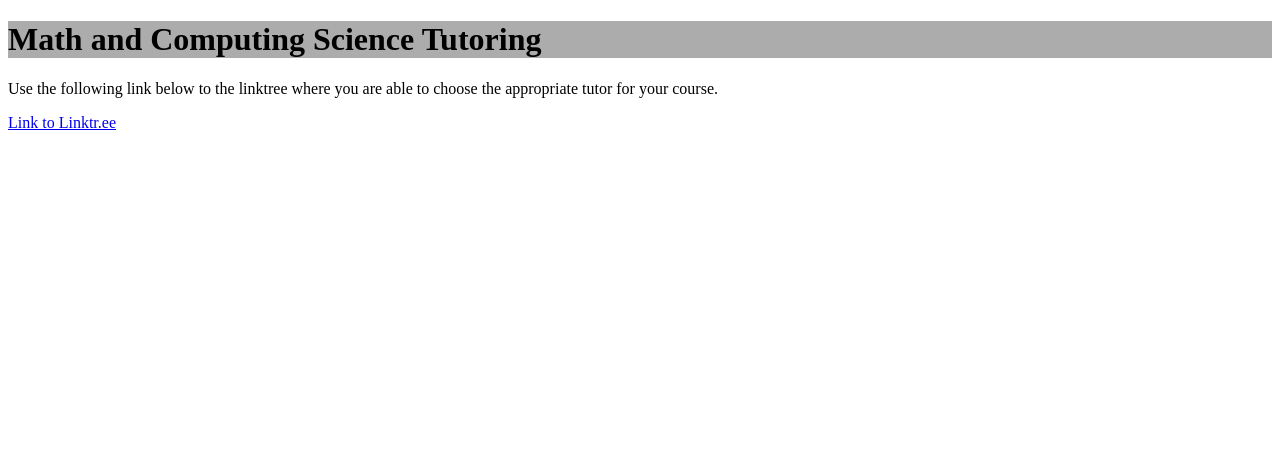
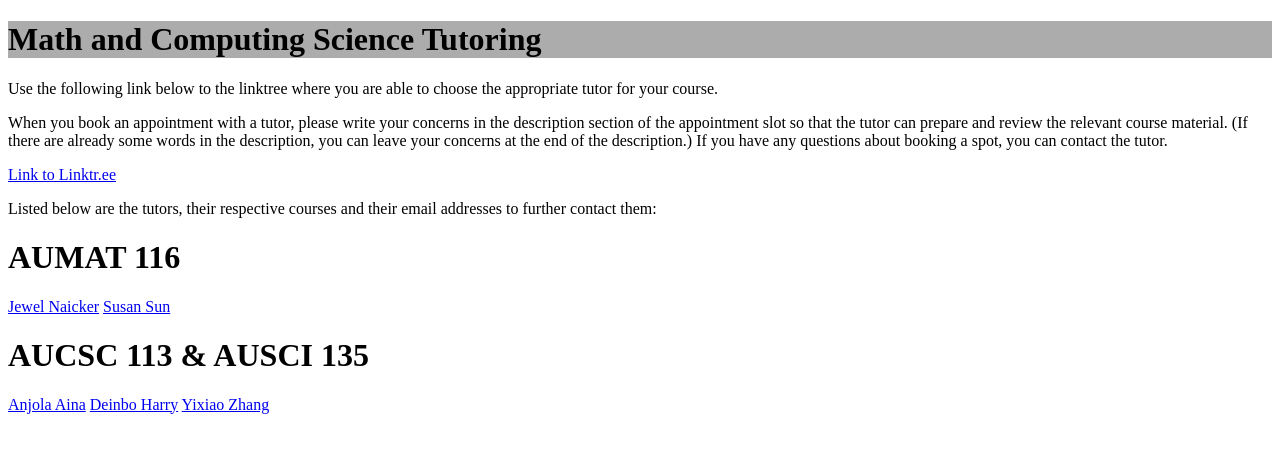
Before and after one commit to anj0la/anj0la.github.io, a plain HTML site: page index.html in a window 1280 px wide. Drawn offline with Linux system fonts and the light colour scheme.

Commit message:
Added more information to website

```diff
--- a/index.html
+++ b/index.html
@@ -5,6 +5,15 @@
 </header>
 <body>
 <p>Use the following link below to the linktree where you are able to choose the appropriate tutor for your course.</p>
+<p>When you book an appointment with a tutor, please write your concerns in the description section of the appointment slot so that the tutor can prepare and review the relevant course material. (If there are already some words in the description, you can leave your concerns at the end of the description.) If you have any questions about booking a spot, you can contact the tutor.</p>
 <a href="https://linktr.ee/mathandcompscitutoring">Link to Linktr.ee</a>
+<p>Listed below are the tutors, their respective courses and their email addresses to further contact them:</p>
+<h1>AUMAT 116</h1>
+<a href = "mailto: jewelann@ualberta.ca">Jewel Naicker</a>
+<a href = "mailto: yueying5@ualberta.ca">Susan Sun</a>
+<h1>AUCSC 113 & AUSCI 135</h1>
+<a href = "mailto: anjola@ualberta.ca">Anjola Aina</a>
+<a href = "mailto: deinbo@ualberta.ca">Deinbo Harry</a>
+<a href = "mailto: yixiao16@ualberta.ca">Yixiao Zhang</a>
 </body>
 </html>
```
